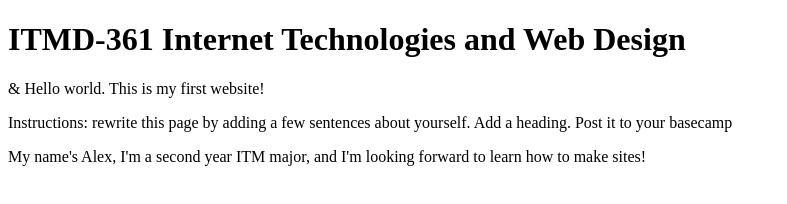
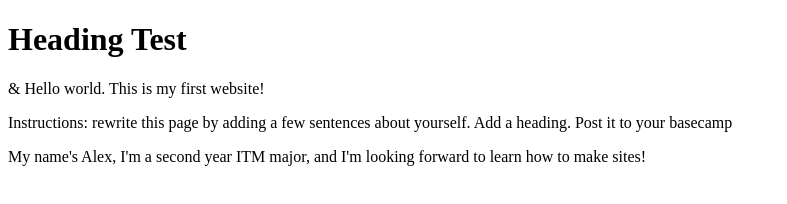
Before and after one commit to achica10/lab1, a plain HTML site: page index.html in a window 1280 px wide. Shown: the whole page, without its empty margins (0-787 px from the left). Drawn offline with Linux system fonts and the light colour scheme.

Commit message:
Update index.html

```diff
--- a/index.html
+++ b/index.html
@@ -5,7 +5,7 @@
   <title>ITMD-361 Internet Technologies and Web Design</title>
 </head>
 <body>
-  <h1>ITMD-361 Internet Technologies and Web Design</h1>
+  <h1>Heading Test</h1>
   <p>&amp; Hello world. This is my first website!</p>
   <p>Instructions: rewrite this page by adding a few sentences about yourself. Add a heading. Post it to your basecamp</p>
   <p>My name's Alex, I'm a second year ITM major, and I'm looking forward to learn how to make sites!</p>
```
